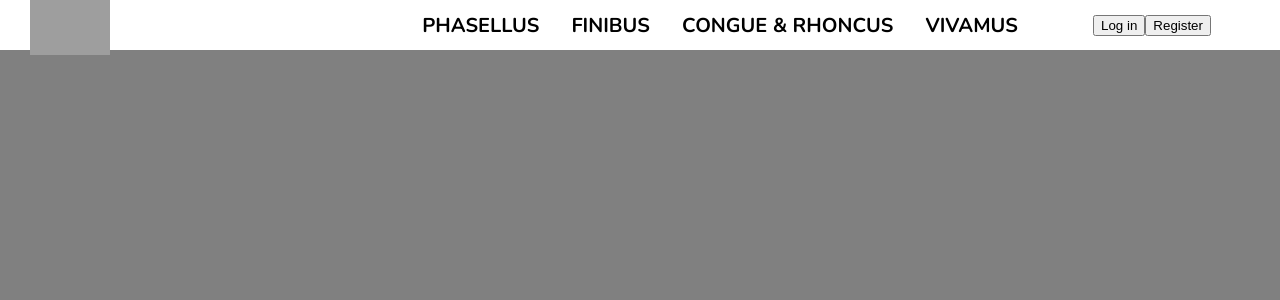
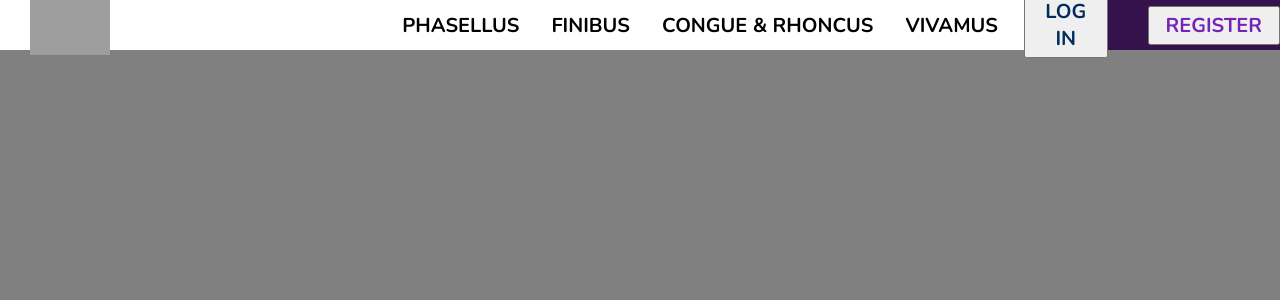
Before and after one commit to Dezann/tuatara-recruitment-task, a React (Create React App) app: page / in a window 1280 px wide. Shown: the top 300 px of the page. Built offline with nearby package versions, Linux system fonts and the light colour scheme; grey boxes are pictures that could not be loaded.

Commit message:
Complete Navbar look

```diff
--- a/src/App.scss
+++ b/src/App.scss
@@ -8,3 +8,8 @@ body {
   font-family: "Nunito", sans-serif;
   background-color: grey;
 }
+
+button {
+  cursor: pointer;
+  font-family: "Nunito", sans-serif;
+}
--- a/src/Components/Navbar/Navbar.scss
+++ b/src/Components/Navbar/Navbar.scss
@@ -20,19 +20,14 @@
 .navigation-buttons {
   button {
     margin-right: 20px;
-    cursor: pointer;
     outline: none;
-    font-family: "Nunito", sans-serif;
     font-size: 20px;
     background: none;
     border: 0;
     text-transform: uppercase;
     font-weight: bold;
-    &:last-child {
-      margin: 0;
-    }
     &:hover {
-      color: grey;
+      color: #2997ff;
     }
   }
 }
@@ -45,4 +40,21 @@
 .login-buttons {
   @include flex-center;
   width: 20%;
+  background-color: #35124b;
+  button {
+    font-weight: bold;
+    font-size: 20px;
+    padding: 4px 16px;
+    margin-right: 40px;
+    text-transform: uppercase;
+
+    &:first-child {
+      color: #002d5c;
+    }
+
+    &:last-child {
+      color: #7423b8;
+      margin-right: 0;
+    }
+  }
 }
```
